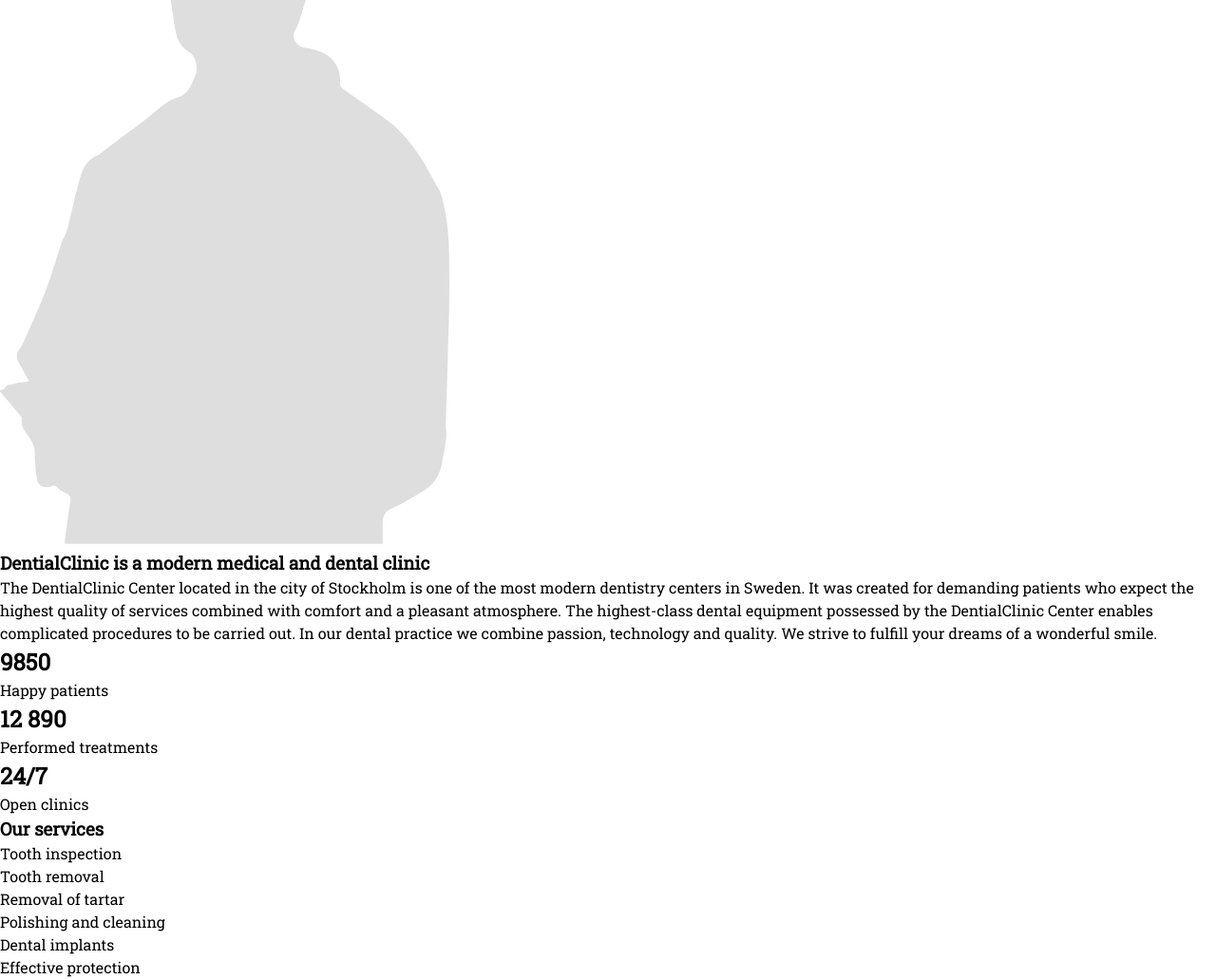
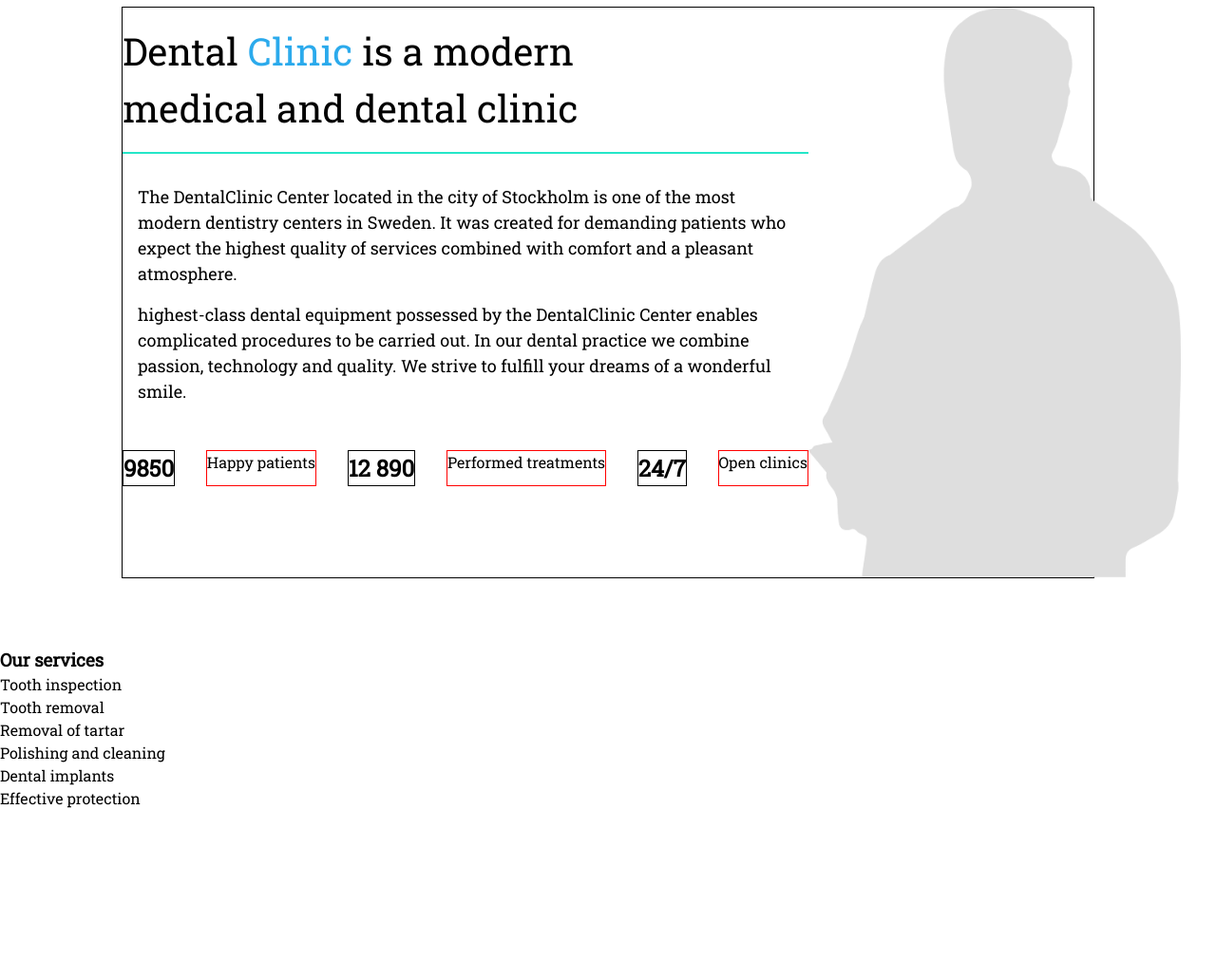
Before and after one commit to Fr3dda/HTML_CSS-DentalClinic, a plain HTML site: page index.html in a window 1280 px wide. Shown: the part 900-1931 px from the top of the page at 95% size. After the commit the page ends 1753 px from the top, so only its background shows below. Drawn offline with Linux system fonts and the light colour scheme.

Commit message:
Började med showcase 2

```diff
--- a/index.html
+++ b/index.html
@@ -44,7 +44,7 @@
                             <img class="logo" src="img/Group 2.svg" alt="logo">
                         </a>
                         <div class="h3-p">
-                            <h3 class="header-dent">Dential<span class="span-clinic">Clinic</span> </h3>
+                            <h3 class="header-dent">Dental<span class="span-clinic">Clinic</span> </h3>
                             <p class="text-stoma">Stomatalogy Health</p>
                         </div>
                     </div>
@@ -68,7 +68,7 @@
             <div class="content">
                 <div class="text-showcase">
                     <h3 class="first-header">Modern technologies ensure safety</h3>
-                    <p> Out clinics is equipped with the highest quality medical and dental equipment, which allows for quick and effective treatment of the patient.</p>
+                    <p> Out clinics is equipped with the highest quality medical and dental equipment,<br> which allows for quick and effective treatment of the patient.</p>
 
                     <button class="btn btn-primary">About our clinic</button>
                 </div>
@@ -79,29 +79,36 @@
 
     </section>
 
-    <section class="about-us">
-        <div class="...">
-            <img src="img/placehold2.png" alt="">
+    <section id="showcase-2">
+        <div class="container">
 
-            <div class="...">
-                <h3 class="second-header">DentialClinic is a modern medical and dental clinic</h3>
-                <p>The DentialClinic Center located in the city of Stockholm is one of the most modern dentistry centers in Sweden. It was created for demanding patients who expect the highest quality of services combined with comfort and a pleasant atmosphere.
+            <div class="text-showcase-about">
+                <h3>Dental <span style="color:#2BAAEC">Clinic</span> is a modern <br> medical and dental clinic</h3>
 
-                    The highest-class dental equipment possessed by the DentialClinic Center enables complicated procedures to be carried out. In our dental practice we combine passion, technology and quality. We strive to fulfill your dreams of a wonderful smile.</p>
+                <div class="blue-line"></div>
 
-                <h1>9850</h1>
-                <p>Happy patients</p>
 
-                <h1>12 890</h1>
-                <p>Performed treatments</p>
+                <p class="p-text" id="first-half">The DentalClinic Center located in the city of Stockholm is one of the most modern dentistry centers in Sweden. It was created for demanding patients who expect the highest quality of services combined with comfort and a pleasant atmosphere.</p>
 
-                <h1>24/7</h1>
-                <p>Open clinics</p>
+                <p class="p-text" id="second-half"> highest-class dental equipment possessed by the DentalClinic Center enables complicated procedures to be carried out. In our dental practice we combine passion, technology and quality. We strive to fulfill your dreams of a wonderful smile.</p>
+
+
+                    <div class="header-color">
+                       <h1 class="color-header">9850</h1>
+                       <p>Happy patients</p>
+
+                       <h1 class="color-header">12 890</h1>
+                       <p>Performed treatments</p>
+
+                       <h1 class="color-header">24/7</h1>
+                       <p>Open clinics</p>
+                    </div>
 
             </div>
+                <img src="img/placehold2.png"  alt="">
         </div>
     </section>
-
+<br><br><br>
     <section class="services">
 
         <h3>Our services</h3>
--- a/styles.css
+++ b/styles.css
@@ -46,8 +46,8 @@ a{
 
 
 .topnav {
-    padding: .2rem 1rem;
-    border: 1px solid hsla(0, 0%, 37%, 0.623);
+    padding: .2rem ;
+    border: 1px solid rgba(94, 94, 94, 0.199);
     width: 100%;
 
 }
@@ -55,7 +55,7 @@ a{
 .top-nav-brand {
 
   display: flex;
-  margin-left: 5rem;
+  /* margin-left: 5rem; */
   width: auto;
 
 
@@ -66,12 +66,15 @@ a{
 
 .text-topnav p{
     font-size: 16px;
-
+    display: flex;
     justify-content: flex-start;
 
 }
 
-
+.social-icons{
+    display: flex;
+    margin-right: 41px;
+}
 
 .fab{
     text-decoration: none;
@@ -97,6 +100,7 @@ a{
 
 .header-icon{
     display: flex;
+
  }
 
 .header-dent{
@@ -117,8 +121,8 @@ a{
     color: #626262;
 }
 .nav-navbar{
+    padding: 2rem;
     display: flex;
-    border: 1px solid black;
     justify-content: space-between;
 
 }
@@ -131,52 +135,46 @@ a{
 
                             /* SHOW_CASE_1 */
 
+
+
 #showcase-1 .container{
     display: flex;
-    width: 80%;
+    width: 100%;
+    border: 1px solid black;
 }
-
 #showcase-1 {
     background-color: #DEDEDE;
-    background-repeat: no-repeat;
+    /* background-repeat: no-repeat; */
     background-size: cover;
-
-
 }
-
 .content{
     display: flex;
     align-self: center;
-  /*   text-align: center; */
     height: 100%;
     padding: 5rem;
+    margin-left: 4rem;
 }
 
 .text-showcase{
-    /* display: flex; */
     align-content: center;
     margin-bottom: 3rem;
     color:#363636 ;
 }
-
 .text-showcase h3{
-    font-size: 3.7rem;
+    font-size: 60px;
     font-weight: 400;
     margin-bottom: 1.5rem;
-    text-align: center;
+    text-align: left;
     width: 100%;
 
 }
 
-.text p{
-    text-align: left;
-}
-
 .btn{
-    padding: .75rem 2.5rem;
+    padding: 1.3rem 4rem;
+    margin-top: 2.5rem;
     outline: none;
     border: 1px solid transparent;
-    border-radius: .5rem;
+    border-radius: .7rem;
     background-color: #25E6C8;
     color: #fff;
     cursor: pointer;
@@ -184,9 +182,82 @@ a{
     font-weight: 600;
 
 }
-
 #showcase-1 img{
     height: 500px;
+    margin-block-start: auto;
+
+}
+
+
+
+
+/* SHOWCASE-2 */
+
+#showcase-2 img {
+    height: 600px;
+    margin-right: 20%;
+    margin-block-start: auto;
+}
+
+#showcase-2 .container{
+    display: flex;
+    width: 80%;
+    border: 1px solid black;
+    margin-top: 3rem;
+}
+
+.blue-line{
+    border: 1px solid #25E6C8;
+    height: 1px;
+    width: 100%;
+    margin-bottom: 2rem;
+}
+
+.text-showcase-about .span-about {
+    color:#2BAAEC ;
+
+
+}
+
+#second-half{
+    margin: 1rem;
+    width: 690px;
+
+    font-size: 18px;
+}
+#first-half{
+    margin: 1rem;
+    width: 690px;
+    font-size: 18px;
+}
+
+.text-showcase-about h3{
+    font-weight: normal;
+    font-size: 40px;
+    margin-bottom: 1rem;
+}
+
+#showcase-2 p h3 img{
+    display: flex;
+}
+
+.header-color{
+    display: flex;
+    /* border: 1px solid black; */
+    justify-content: space-between;
+    margin-bottom: 5rem;
+    margin-top: 3rem;
+}
+
+
+
+.color-header{
+    display:flex;
+    border: 1px solid black;
+}
+.header-color p {
+    display: flex;
+    border: 1px solid red;
 }
 
 
@@ -194,29 +265,27 @@ a{
 
 
 
-
-
-
-
-
-
-
-
-
-
-
-
-
-
-
-
-
-
-
-
-
-
-
-@media(min-width:720px){
+@media (min-width: 768px){
+    .container{
+        max-width: 720px;
+    }
+    .topnav .container{
+        display: flex;
+    }
 
 }
+@media (min-width: 992px){
+    .container{
+        max-width: 960px;
+    }
+}
+@media(min-width: 1200px){
+    .container{
+        max-width: 1140px;
+    }
+}
+@media(min-width: 1400px){
+    .container{
+        max-width: 1300px;
+    }
+}
```
